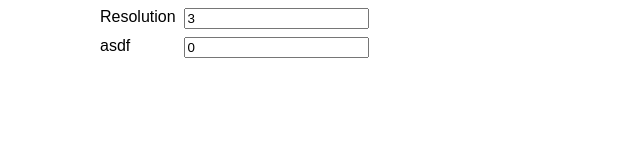
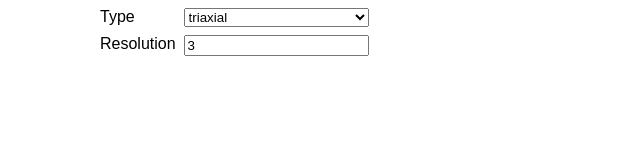
Before and after one commit to 12eh/blend-tool, a React (Vite) app: page / in a window 1280 px wide. Shown: the top 160 px of the page, without its empty margins (0-640 px from the left). Built offline with nearby package versions, Linux system fonts and the light colour scheme.

Commit message:
Add dropdown component

```diff
--- a/src/App.tsx
+++ b/src/App.tsx
@@ -1,4 +1,5 @@
 import "./App.css";
+import { Dropdown } from "./Dropdown";
 import { NumericInput } from "./NumericInput";
 
 function App() {
@@ -13,16 +14,24 @@ function App() {
             }
           }}
         >
+          <Dropdown
+            id="type"
+            label="Type"
+            values={[
+              "triaxial",
+              "quadraxial",
+              "tetrahedral",
+              "bilinear",
+              "trilinear",
+            ]}
+            onChange={console.log}
+          />
           <NumericInput
             id="resolution"
             label="Resolution"
             defaultValue={3}
-            onChange={console.log}
-          />
-          <NumericInput
-            id="asdf"
-            label="asdf"
-            defaultValue={0}
+            step={1}
+            min={2}
             onChange={console.log}
           />
         </form>
--- /dev/null
+++ b/src/Dropdown.tsx
@@ -0,0 +1,37 @@
+import { useState, type ReactElement } from "react";
+
+type Props = {
+  id: string;
+  label: string;
+  values: string[];
+  onChange: (newValue: string) => void;
+  min?: number;
+  max?: number;
+  step?: number;
+};
+
+export function Dropdown(props: Props): ReactElement<Props> {
+  const { id, label, values, onChange } = props;
+  const [value, setValue] = useState(values[0]);
+
+  return (
+    <>
+      <label htmlFor={id}>{label}</label>
+      <select
+        id={id}
+        value={value}
+        onChange={(e) => {
+          const newValue = e.target.value;
+          setValue(newValue);
+          onChange(newValue);
+        }}
+      >
+        {values.map((v) => (
+          <option value={v} key={v}>
+            {v}
+          </option>
+        ))}
+      </select>
+    </>
+  );
+}
```
